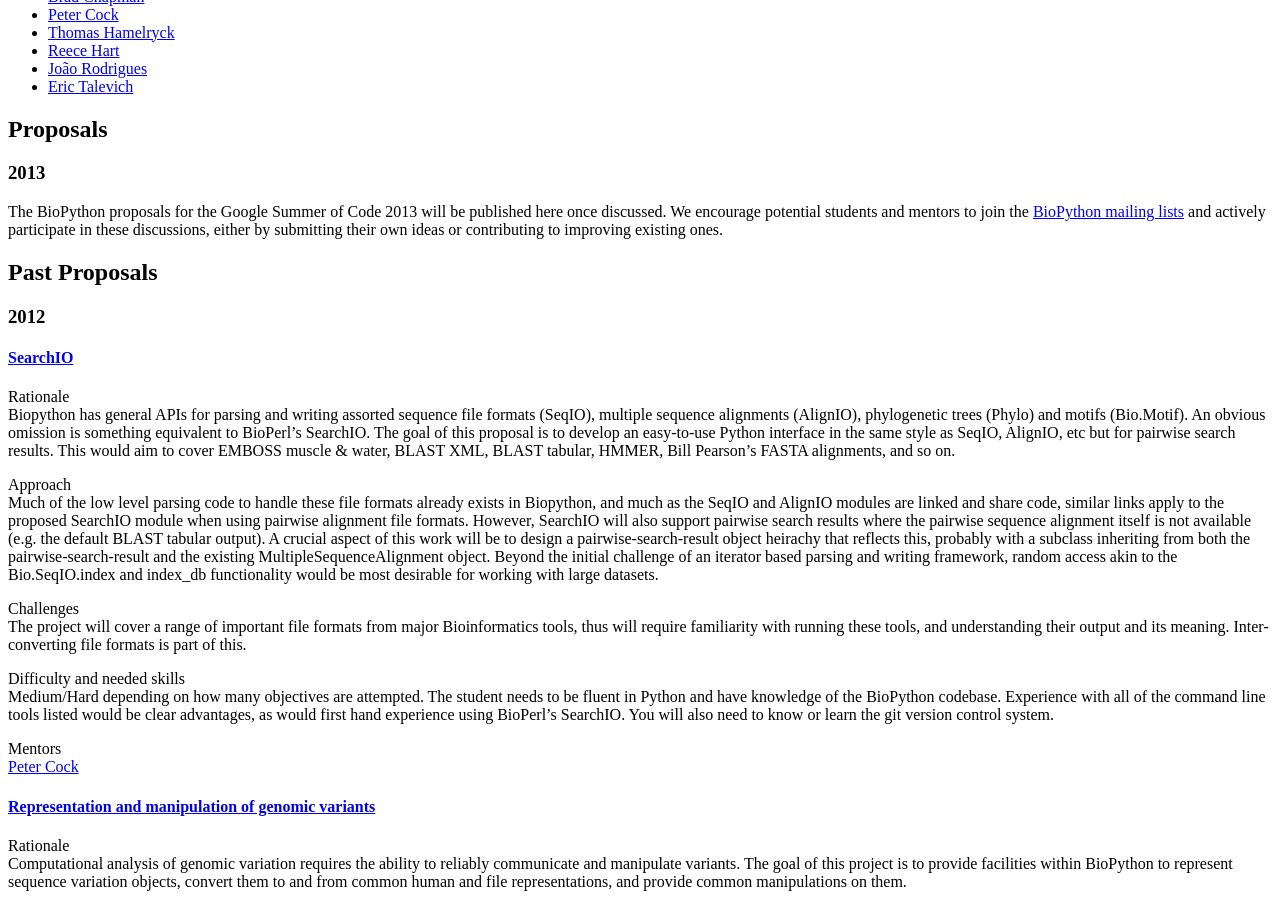
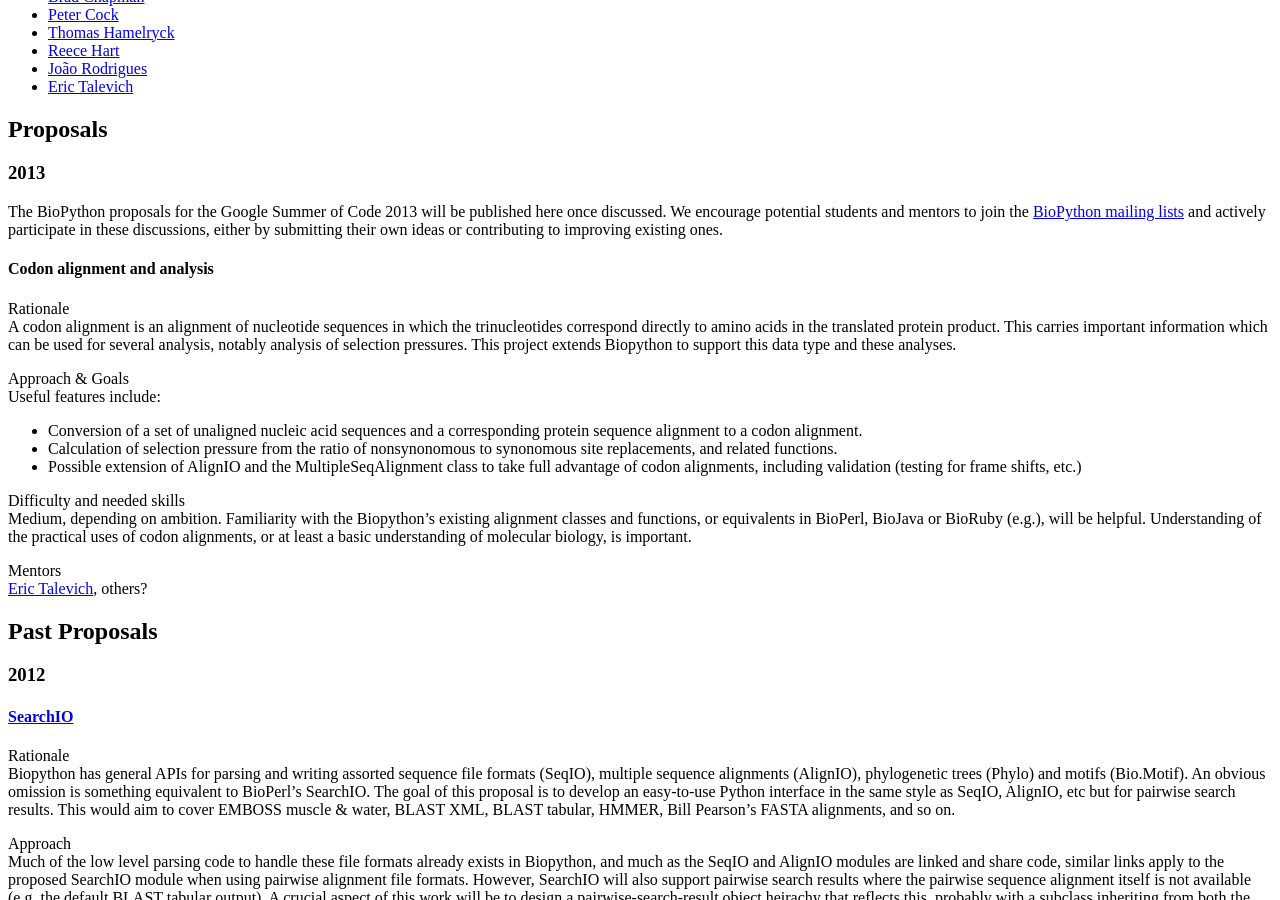
Before and after one commit to biopython/biopython.github.io, a Jekyll site: the page built from wiki/Google_Summer_of_Code.md, in a window 1280 px wide and 900 px high, scrolled down 362 px. Built offline with Jekyll 4.4.1, drawn with Linux system fonts in a browser that asks for light colours.

Commit message:
Added 2013 project: codon alignments

```diff
--- a/wiki/Google_Summer_of_Code.md
+++ b/wiki/Google_Summer_of_Code.md
@@ -47,6 +47,36 @@ mentors to join the [BioPython mailing
 lists](http://biopython.org/wiki/Mailing_lists) and actively participate
 in these discussions, either by submitting their own ideas or
 contributing to improving existing ones.
+
+#### Codon alignment and analysis
+
+Rationale
+A codon alignment is an alignment of nucleotide sequences in which the
+trinucleotides correspond directly to amino acids in the translated
+protein product. This carries important information which can be used
+for several analysis, notably analysis of selection pressures. This
+project extends Biopython to support this data type and these analyses.
+
+Approach & Goals
+Useful features include:
+
+-   Conversion of a set of unaligned nucleic acid sequences and a
+    corresponding protein sequence alignment to a codon alignment.
+-   Calculation of selection pressure from the ratio of nonsynonomous to
+    synonomous site replacements, and related functions.
+-   Possible extension of AlignIO and the MultipleSeqAlignment class to
+    take full advantage of codon alignments, including validation
+    (testing for frame shifts, etc.)
+
+Difficulty and needed skills
+Medium, depending on ambition. Familiarity with the Biopython's existing
+alignment classes and functions, or equivalents in BioPerl, BioJava or
+BioRuby (e.g.), will be helpful. Understanding of the practical uses of
+codon alignments, or at least a basic understanding of molecular
+biology, is important.
+
+Mentors
+[Eric Talevich](http://etal.myweb.uga.edu/), others?
 
 Past Proposals
 --------------
```
Also changed, not shown: 1 other file.
